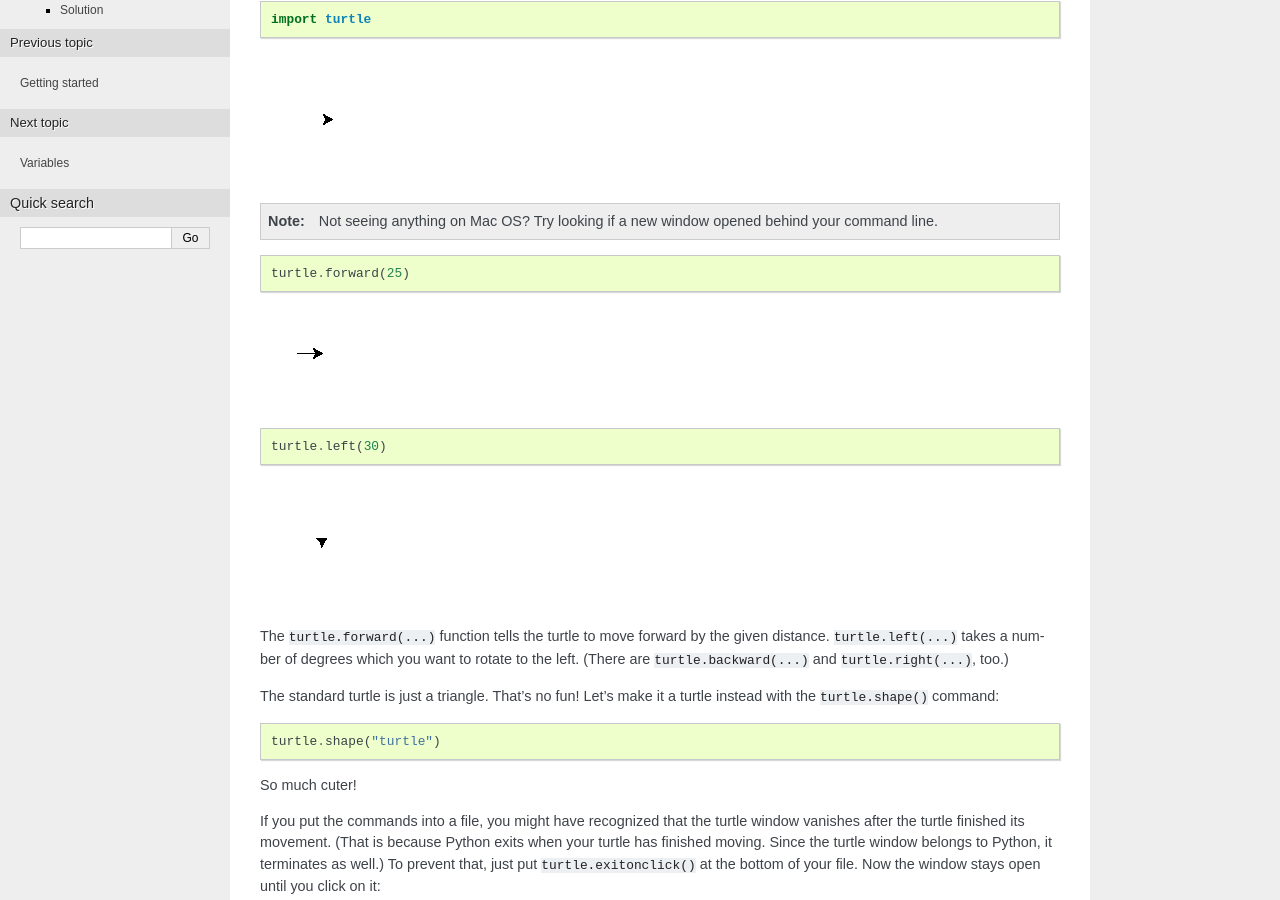
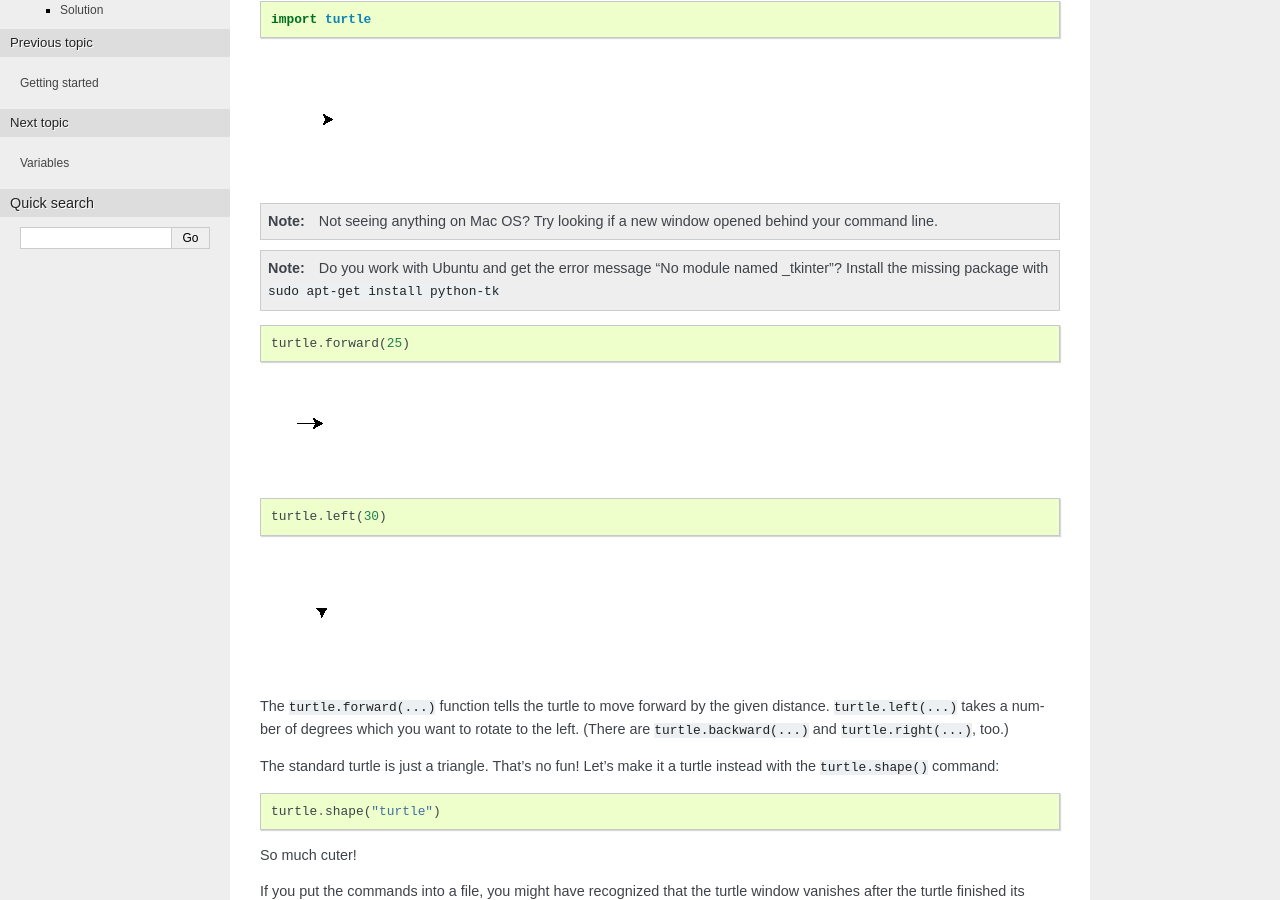
Before and after one commit to OpenTechSchool/python-beginners, a Sphinx documentation site: the page built from source/simple_drawing.rst, in a window 1280 px wide and 900 px high, scrolled down 305 px. Built offline with Sphinx 7.4.7, drawn with Linux system fonts in a browser that asks for light colours.

Commit message:
Note about missing python-tk on Ubuntu.
Fixes #24

```diff
--- a/source/simple_drawing.rst
+++ b/source/simple_drawing.rst
@@ -21,6 +21,12 @@ required to make it work from files)::
 
    Not seeing anything on Mac OS?  Try looking if a new window opened behind
    your command line.
+
+.. note::
+
+   Do you work with Ubuntu and get the error message "No module named
+   _tkinter"? Install the missing package with ``sudo apt-get install
+   python-tk``
 
 ::
 
```
